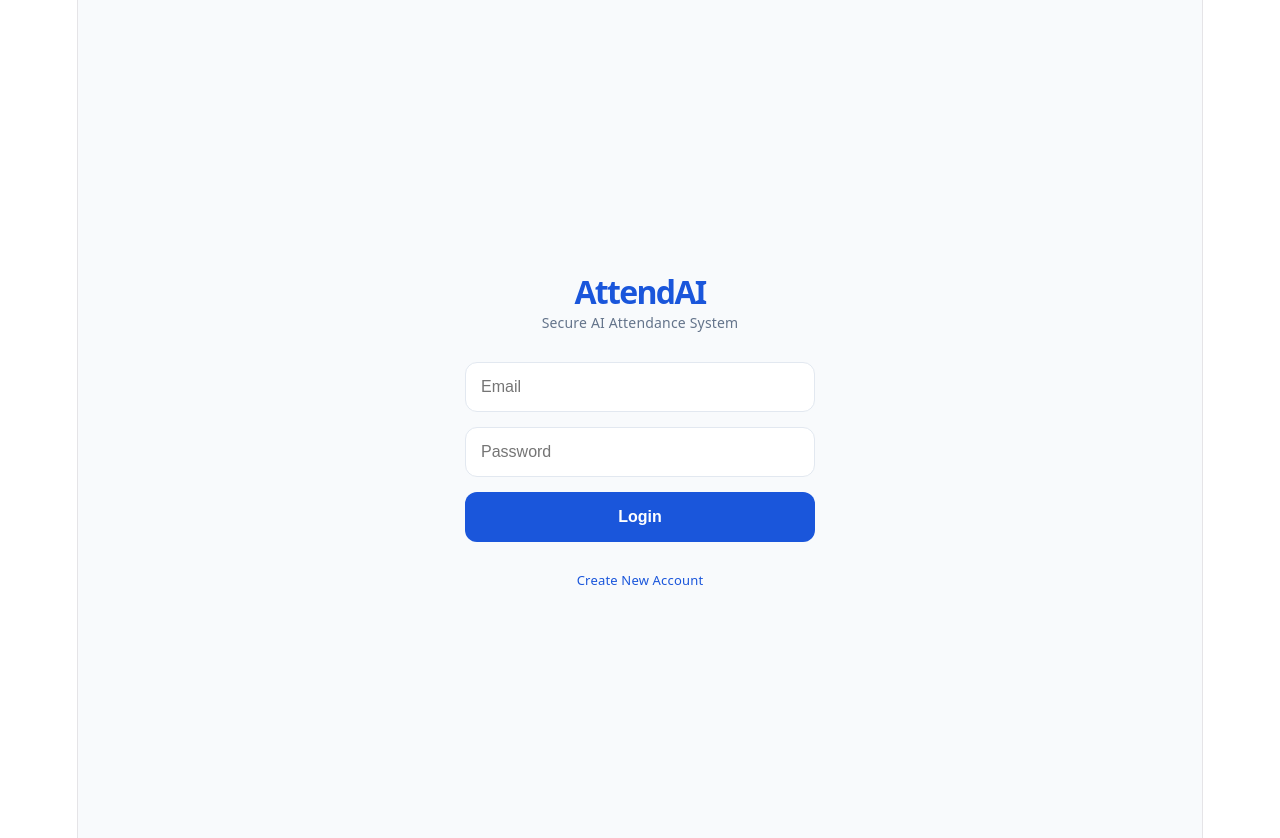
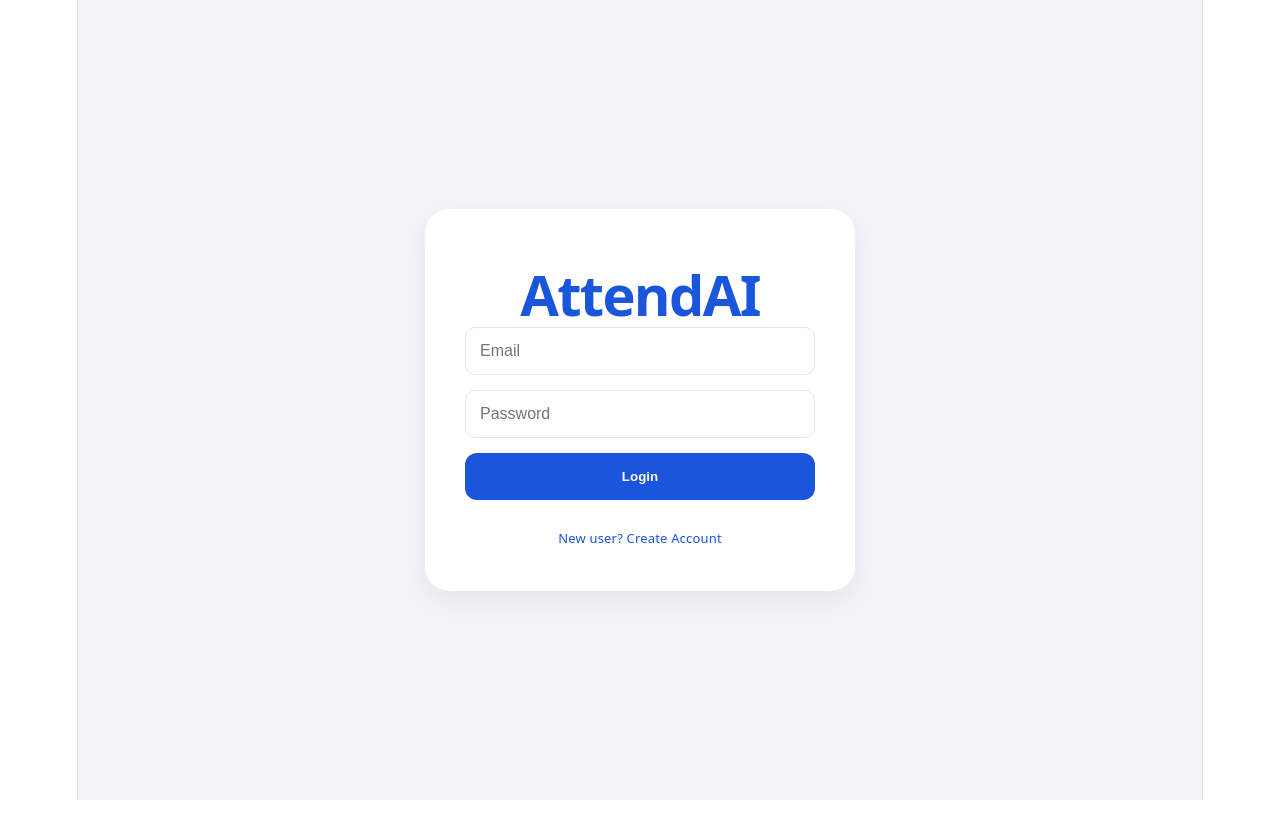
Before and after one commit to Rollyadams/Attendai, a React (Vite) app: page / in a window 1280 px wide. After the commit the page ends 800 px from the top, so only its background shows below. Built offline with nearby package versions, Linux system fonts and the light colour scheme.

Commit message:
Update App.jsx

```diff
--- a/src/App.jsx
+++ b/src/App.jsx
@@ -1,16 +1,15 @@
 import { useState, useEffect } from "react";
 import { createClient } from "@supabase/supabase-js";
 
-// ── NEW PROJECT CONFIG ──
+// ── NEW PROJECT CONFIG (jlsknoavpckqyjcxsomt) ──
 const URL = "https://supabase.co";
 const KEY = "sb_publishable_-EejwHhdJ7x660mftYhR_Q_o65wxc6J";
 const supabase = createClient(URL, KEY);
 
 export default function App() {
   const [session, setSession] = useState(null);
-  const [email, setEmail] = useState("");
-  const [password, setPassword] = useState("");
   const [loading, setLoading] = useState(false);
+  const [form, setForm] = useState({ email: "", password: "" });
   const [isSignUp, setIsSignUp] = useState(false);
 
   useEffect(() => {
@@ -21,28 +20,26 @@ export default function App() {
 
   const handleAuth = async (e) => {
     e.preventDefault();
-    if (loading) return;
     setLoading(true);
 
     // Safety Timeout: Stops the "Connecting" hang after 5s
     const timer = setTimeout(() => {
       if (loading) {
         setLoading(false);
-        alert("Network Block: Your mobile network is preventing the connection to Supabase. Try switching to Wi-Fi or a VPN.");
+        alert("Connection Timeout: Your network (MTN/Airtel) might be blocking Supabase. Try switching to Wi-Fi.");
       }
     }, 5000);
 
     try {
       const { data, error } = isSignUp
-        ? await supabase.auth.signUp({ email, password })
-        : await supabase.auth.signInWithPassword({ email, password });
+        ? await supabase.auth.signUp({ email: form.email, password: form.password })
+        : await supabase.auth.signInWithPassword({ email: form.email, password: form.password });
 
       clearTimeout(timer);
       if (error) throw error;
-
-      if (isSignUp && !data.session) alert("Account Created! Check email (or disable 'Confirm Email' in Supabase)");
+      if (isSignUp && !data.session) alert("Account Created! You can now log in.");
     } catch (err) {
-      alert("System Error: " + err.message);
+      alert("Error: " + err.message);
     } finally {
       setLoading(false);
     }
@@ -50,37 +47,36 @@ export default function App() {
 
   if (!session) return (
     <div style={s.page}>
-      <h1 style={s.brand}>AttendAI</h1>
-      <p style={s.sub}>Secure AI Attendance System</p>
-      <form onSubmit={handleAuth} style={s.form}>
-        <input type="email" placeholder="Email" onChange={e => setEmail(e.target.value)} style={s.input} required />
-        <input type="password" placeholder="Password" onChange={e => setPassword(e.target.value)} style={s.input} required />
-        <button type="submit" style={s.btn} disabled={loading}>{loading ? "Connecting..." : (isSignUp ? "Create Account" : "Login")}</button>
-        <p onClick={() => { setIsSignUp(!isSignUp); setLoading(false); }} style={s.link}>
-          {isSignUp ? "Already have an account? Login" : "Create New Account"}
-        </p>
-      </form>
+      <div style={s.card}>
+        <h1 style={s.logo}>AttendAI</h1>
+        <form onSubmit={handleAuth} style={s.form}>
+          <input type="email" placeholder="Email" onChange={e => setForm({...form, email: e.target.value})} style={s.input} required />
+          <input type="password" placeholder="Password" onChange={e => setForm({...form, password: e.target.value})} style={s.input} required />
+          <button type="submit" style={s.btn} disabled={loading}>{loading ? "Connecting..." : (isSignUp ? "Sign Up" : "Login")}</button>
+          <p onClick={() => setIsSignUp(!isSignUp)} style={s.link}>{isSignUp ? "Already have an account? Login" : "New user? Create Account"}</p>
+        </form>
+      </div>
     </div>
   );
 
   return (
     <div style={s.dash}>
-      <header style={s.head}><b>AttendAI</b><button onClick={() => supabase.auth.signOut()} style={s.out}>Sign Out</button></header>
+      <header style={s.head}><b>AttendAI</b><button onClick={() => supabase.auth.signOut()} style={s.out}>Logout</button></header>
       <div style={s.body}><h2>Welcome back!</h2><p>{session.user.email}</p></div>
     </div>
   );
 }
 
 const s = {
-  page: { height: '100vh', display: 'flex', flexDirection: 'column', alignItems: 'center', justifyContent: 'center', background: '#F8FAFC', padding: '20px' },
-  brand: { color: '#1A56DB', fontSize: '32px', fontWeight: '800', marginBottom: '5px' },
-  sub: { color: '#64748B', fontSize: '14px', marginBottom: '25px' },
-  form: { display: 'flex', flexDirection: 'column', gap: '15px', width: '100%', maxWidth: '350px' },
-  input: { padding: '15px', borderRadius: '12px', border: '1px solid #E2E8F0', fontSize: '16px' },
-  btn: { padding: '16px', background: '#1A56DB', color: 'white', border: 'none', borderRadius: '12px', fontWeight: 'bold', fontSize: '16px' },
-  link: { color: '#1A56DB', fontSize: '13px', marginTop: '10px', textAlign: 'center', cursor: 'pointer' },
-  dash: { height: '100vh', background: '#F1F5F9' },
-  head: { display: 'flex', justifyContent: 'space-between', padding: '20px', background: 'white', borderBottom: '1px solid #E2E8F0' },
+  page: { height: '100vh', display: 'flex', alignItems: 'center', justifyContent: 'center', background: '#F0F4F8' },
+  card: { background: 'white', padding: '40px', borderRadius: '24px', width: '350px', textAlign: 'center', boxShadow: '0 10px 25px rgba(0,0,0,0.05)' },
+  logo: { color: '#1A56DB', marginBottom: '20px', fontWeight: '800' },
+  form: { display: 'flex', flexDirection: 'column', gap: '15px' },
+  input: { padding: '14px', borderRadius: '10px', border: '1px solid #E2E8F0', fontSize: '16px' },
+  btn: { padding: '16px', background: '#1A56DB', color: 'white', border: 'none', borderRadius: '12px', fontWeight: 'bold' },
+  link: { fontSize: '13px', color: '#1A56DB', cursor: 'pointer', marginTop: '10px' },
+  dash: { height: '100vh', background: '#F8FAFC' },
+  head: { display: 'flex', justifyContent: 'space-between', padding: '20px', background: 'white', borderBottom: '1px solid #EEE' },
   out: { color: 'red', border: 'none', background: 'none', fontWeight: 'bold' },
   body: { padding: '40px', textAlign: 'center' }
 };
```
